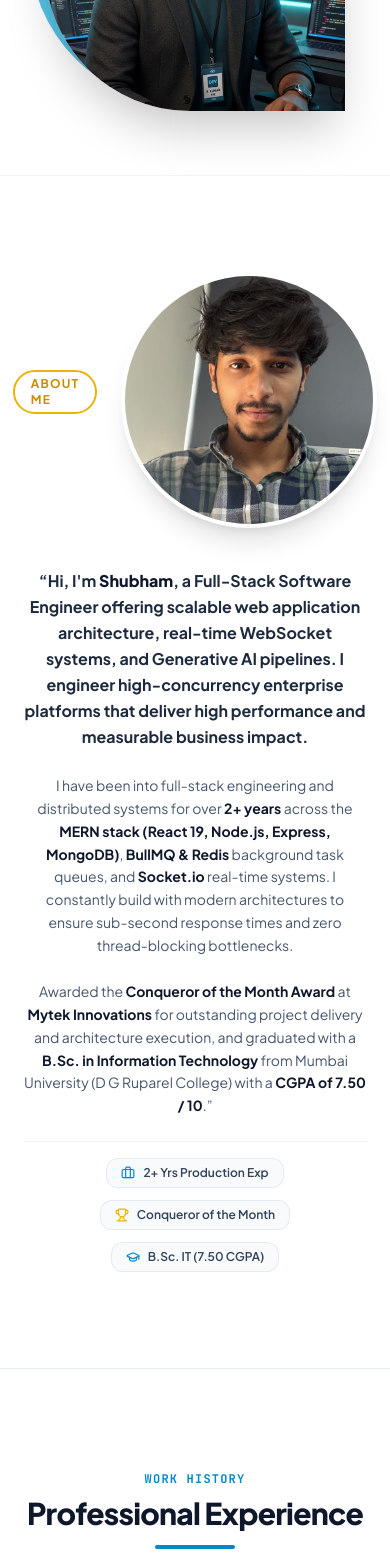
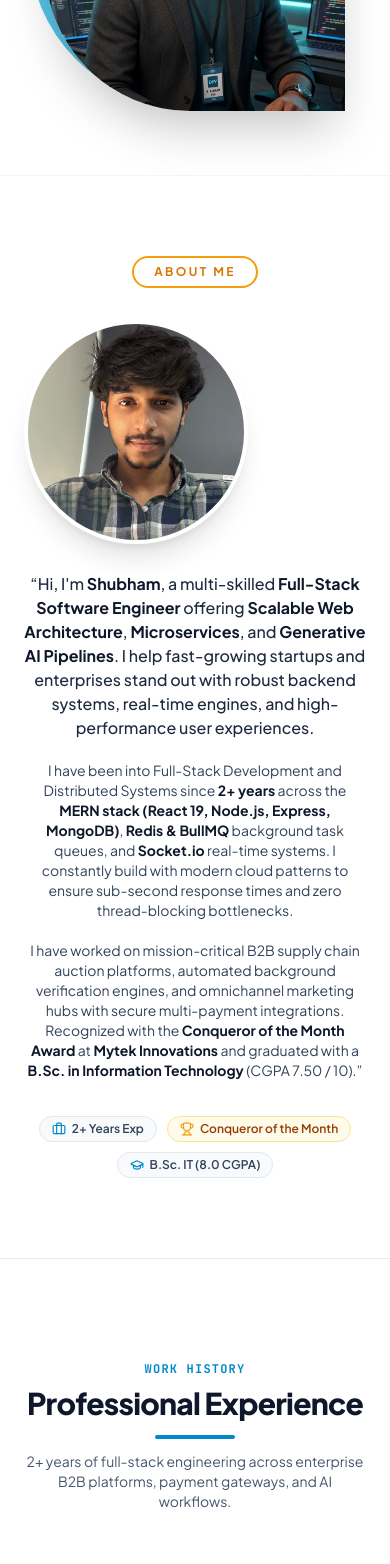
Before and after one commit to shubhamharaddev24-a11y/Portfolio, a React (Vite) app in the folder frontend/: page / in a window 390 px wide. Shown: the part 942-2506 px from the top of the page. Built offline with nearby package versions, Linux system fonts and the light colour scheme.

Commit message:
feat: add AboutSection component with responsive layout and personal details

```diff
--- a/frontend/src/components/AboutSection.jsx
+++ b/frontend/src/components/AboutSection.jsx
@@ -1,21 +1,26 @@
 import React from 'react';
 import { portfolioData } from '../data/portfolioData';
-import { Trophy, GraduationCap, Briefcase, CheckCircle2 } from 'lucide-react';
+import { Trophy, GraduationCap, Briefcase } from 'lucide-react';
 
 export const AboutSection = () => {
-  const { personal, education, achievements } = portfolioData;
+  const { personal } = portfolioData;
 
   return (
-    <section id="about" className="py-24 sm:py-32 bg-white border-t border-slate-100 w-full overflow-hidden">
-      <div className="w-full max-w-[1400px] mx-auto px-6 sm:px-12 lg:px-16">
+    <section id="about" className="py-20 sm:py-28 lg:py-32 bg-white border-t border-slate-100 w-full overflow-hidden">
+      <div className="w-full max-w-6xl mx-auto px-6 sm:px-10 lg:px-12">
 
-        <div className="flex flex-col lg:flex-row items-center gap-10 lg:gap-16">
+        {/* Mobile Badge for Small Screens */}
+        <div className="flex sm:hidden justify-center mb-8">
+          <div className="inline-flex items-center justify-center border-2 border-[#f59e0b] rounded-full px-5 py-1.5 text-[#d97706] text-xs font-bold tracking-[0.2em] uppercase">
+            ABOUT ME
+          </div>
+        </div>
 
-          {/* Left Column: Vertical Pill Badge + Circular Portrait */}
-          <div className="flex items-center gap-6 sm:gap-8 shrink-0">
+        {/* Main Wrapper: Vertical Pill Badge + Content Area */}
+        <div className="flex items-center justify-center gap-6 sm:gap-10 lg:gap-14">
 
           {/* Vertical "ABOUT ME" Pill matching reference image */}
-            <div className="hidden sm:flex items-center justify-center border-2 border-[#eab308] rounded-full py-6 px-2 text-[#ca8a04] shadow-xs">
+          <div className="hidden sm:flex shrink-0 items-center justify-center border-2 border-[#f59e0b] rounded-full py-8 px-2.5 text-[#d97706] shadow-xs">
             <span
               className="text-xs font-bold uppercase tracking-[0.25em] select-none"
               style={{
@@ -27,22 +32,22 @@ export const AboutSection = () => {
             </span>
           </div>
 
-            {/* Mobile Header Badge */}
-            <div className="sm:hidden flex items-center justify-center border-2 border-[#eab308] rounded-full px-4 py-1 text-[#ca8a04] text-xs font-bold tracking-widest uppercase mb-4">
-              ABOUT ME
-            </div>
+          {/* Floated Circle and Circular Wrapping Text Container */}
+          <div className="flex-1 max-w-4xl">
 
-            {/* Circular Photo Card with subtle background circle matching reference */}
-            <div className="relative">
-              {/* Soft circular background ring */}
-              <div className="absolute inset-0 bg-[#f1f5f9] rounded-full scale-105 -z-10"></div>
-
-              {/* Main Circular Profile Image */}
-              <div className="w-64 h-64 sm:w-72 sm:h-72 md:w-80 md:h-80 rounded-full overflow-hidden bg-slate-100 shadow-xl border-4 border-white">
+            {/* Floated Circular Image with shape-outside for organic curve wrapping */}
+            <div
+              className="mx-auto sm:mx-0 sm:float-left mb-6 sm:mb-2 sm:mr-8 md:mr-10 relative group"
+              style={{
+                shapeOutside: 'circle(50% at 50% 50%)',
+                shapeMargin: '28px',
+              }}
+            >
+              <div className="w-56 h-56 sm:w-64 sm:h-64 md:w-72 md:h-72 lg:w-80 lg:h-80 rounded-full overflow-hidden bg-[#f1f3f6] border-4 border-white shadow-xl relative transition-transform duration-500 group-hover:scale-[1.02]">
                 <img
                   src="/assets/shubham_real.jpg"
                   alt={personal.name}
-                  className="w-full h-full object-cover object-[center_20%] hover:scale-105 transition-transform duration-500"
+                  className="w-full h-full object-cover object-[center_18%]"
                   onError={(e) => {
                     e.target.src = '/assets/avatar.jpg';
                   }}
@@ -50,41 +55,44 @@ export const AboutSection = () => {
               </div>
             </div>
 
+            {/* Editorial Paragraphs wrapping naturally around the circular contour */}
+            <div className="text-slate-800 leading-relaxed sm:leading-loose text-center sm:text-left space-y-5 sm:space-y-6 pt-1 sm:pt-3">
+
+              {/* Paragraph 1 - Headline style with opening quote */}
+              <p className="text-base sm:text-lg md:text-[1.125rem] text-slate-800 font-medium">
+                &ldquo;Hi, I&apos;m <span className="font-bold text-slate-900">{personal.name.split(' ')[0]}</span>, a multi-skilled <strong className="font-bold text-slate-900">Full-Stack Software Engineer</strong> offering <strong className="font-bold text-slate-900">Scalable Web Architecture</strong>, <strong className="font-bold text-slate-900">Microservices</strong>, and <strong className="font-bold text-slate-900">Generative AI Pipelines</strong>. I help fast-growing startups and enterprises stand out with robust backend systems, real-time engines, and high-performance user experiences.
+              </p>
+
+              {/* Paragraph 2 - Experience and modern tech stack */}
+              <p className="text-sm sm:text-base md:text-[1.025rem] text-slate-700 font-normal">
+                I have been into Full-Stack Development and Distributed Systems since <strong className="font-bold text-slate-900">2+ years</strong> across the <strong className="font-bold text-slate-900">MERN stack (React 19, Node.js, Express, MongoDB)</strong>, <strong className="font-bold text-slate-900">Redis &amp; BullMQ</strong> background task queues, and <strong className="font-bold text-slate-900">Socket.io</strong> real-time systems. I constantly build with modern cloud patterns to ensure sub-second response times and zero thread-blocking bottlenecks.
+              </p>
+
+              {/* Paragraph 3 - Impact, awards and degree with closing quote */}
+              <p className="text-sm sm:text-base md:text-[1.025rem] text-slate-700 font-normal">
+                I have worked on mission-critical B2B supply chain auction platforms, automated background verification engines, and omnichannel marketing hubs with secure multi-payment integrations. Recognized with the <strong className="font-bold text-slate-900">Conqueror of the Month Award</strong> at <strong className="font-bold text-slate-900">Mytek Innovations</strong> and graduated with a <strong className="font-bold text-slate-900">B.Sc. in Information Technology</strong> (CGPA 7.50 / 10).&rdquo;
+              </p>
+
+              {/* Bottom Quick Credential Badges */}
+              <div className="flex flex-wrap items-center justify-center sm:justify-start gap-2.5 pt-4">
+                <div className="inline-flex items-center gap-1.5 px-3 py-1 rounded-full bg-slate-50 border border-slate-200 text-xs font-semibold text-slate-700">
+                  <Briefcase className="w-3.5 h-3.5 text-[#0088cc]" />
+                  <span>2+ Years Exp</span>
+                </div>
+                <div className="inline-flex items-center gap-1.5 px-3 py-1 rounded-full bg-amber-50 border border-amber-200 text-xs font-semibold text-amber-800">
+                  <Trophy className="w-3.5 h-3.5 text-[#f59e0b]" />
+                  <span>Conqueror of the Month</span>
+                </div>
+                <div className="inline-flex items-center gap-1.5 px-3 py-1 rounded-full bg-slate-50 border border-slate-200 text-xs font-semibold text-slate-700">
+                  <GraduationCap className="w-3.5 h-3.5 text-[#0088cc]" />
+                  <span>B.Sc. IT (8.0 CGPA)</span>
+                </div>
               </div>
 
-          {/* Right Column: Quoted Editorial Content matching reference typography */}
-          <div className="flex-1 space-y-6 text-center lg:text-left">
+            </div>
 
-            {/* Main Headline Paragraph */}
-            <p className="text-base sm:text-lg lg:text-xl font-bold text-slate-800 leading-relaxed">
-              &ldquo;Hi, I&apos;m <span className="text-slate-900 font-extrabold">{personal.name.split(' ')[0]}</span>, a Full-Stack Software Engineer offering scalable web application architecture, real-time WebSocket systems, and Generative AI pipelines. I engineer high-concurrency enterprise platforms that deliver high performance and measurable business impact.
-            </p>
-
-            {/* Secondary Paragraph */}
-            <p className="text-sm sm:text-base text-slate-600 leading-relaxed font-normal">
-              I have been into full-stack engineering and distributed systems for over <strong className="text-slate-900 font-bold">2+ years</strong> across the <strong className="text-slate-900 font-bold">MERN stack (React 19, Node.js, Express, MongoDB)</strong>, <strong className="text-slate-900 font-bold">BullMQ &amp; Redis</strong> background task queues, and <strong className="text-slate-900 font-bold">Socket.io</strong> real-time systems. I constantly build with modern architectures to ensure sub-second response times and zero thread-blocking bottlenecks.
-            </p>
-
-            {/* Third Paragraph */}
-            <p className="text-sm sm:text-base text-slate-600 leading-relaxed font-normal">
-              Awarded the <strong className="text-slate-900 font-bold">Conqueror of the Month Award</strong> at <strong className="text-slate-900 font-bold">Mytek Innovations</strong> for outstanding project delivery and architecture execution, and graduated with a <strong className="text-slate-900 font-bold">B.Sc. in Information Technology</strong> from Mumbai University (D G Ruparel College) with a <strong className="text-slate-900 font-bold">CGPA of 7.50 / 10</strong>.&rdquo;
-            </p>
-
-            {/* Quick Summary Credentials Pills */}
-            <div className="flex flex-wrap items-center justify-center lg:justify-start gap-3 pt-4 border-t border-slate-100">
-              <div className="flex items-center gap-2 px-3.5 py-1.5 rounded-xl bg-slate-50 border border-slate-200/80 text-xs font-semibold text-slate-700">
-                <Briefcase className="w-3.5 h-3.5 text-[#0088cc]" />
-                <span>2+ Yrs Production Exp</span>
-              </div>
-              <div className="flex items-center gap-2 px-3.5 py-1.5 rounded-xl bg-slate-50 border border-slate-200/80 text-xs font-semibold text-slate-700">
-                <Trophy className="w-3.5 h-3.5 text-[#eab308]" />
-                <span>Conqueror of the Month</span>
-              </div>
-              <div className="flex items-center gap-2 px-3.5 py-1.5 rounded-xl bg-slate-50 border border-slate-200/80 text-xs font-semibold text-slate-700">
-                <GraduationCap className="w-3.5 h-3.5 text-[#0088cc]" />
-                <span>B.Sc. IT (7.50 CGPA)</span>
-              </div>
-            </div>
+            {/* Clear fix to ensure layout integrity */}
+            <div className="clear-both"></div>
 
           </div>
 
```
Lines whose indentation alone changed are shown as unchanged.
